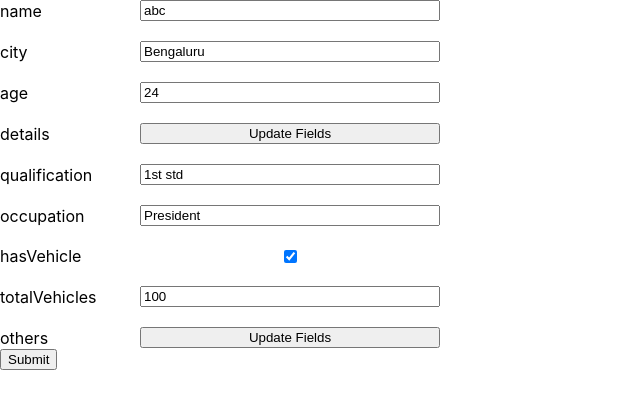
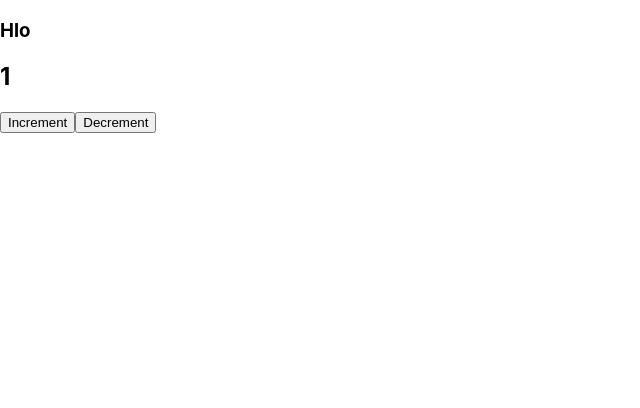
Before and after one commit to Yashwanth-G22/yaml-converter-tool, a React (Create React App) app: page / in a window 1280 px wide. Shown: the top 408 px of the page, without its empty margins (0-640 px from the left). Built offline with nearby package versions, Linux system fonts and the light colour scheme.

Commit message:
chore: added redux basic pratice with it

```diff
--- a/package.json
+++ b/package.json
@@ -14,7 +14,11 @@
     "react": "^18.2.0",
     "react-dom": "^18.2.0",
     "react-hook-form": "^7.49.1",
+    "react-redux": "^9.1.0",
     "react-scripts": "5.0.1",
+    "redux": "4.1.1",
+    "redux-devtools-extension": "^2.13.9",
+    "redux-thunk": "^3.1.0",
     "styled-components": "^6.1.1",
     "typescript": "^4.9.5",
     "web-vitals": "^2.1.4"
--- a/src/App.tsx
+++ b/src/App.tsx
@@ -1,10 +1,20 @@
 import React from 'react';
 import { ConverterContainer } from './components';
+import { connect } from 'react-redux';
+import { IncAction, DecAction } from './store/actions';
 
-function App() {
+function App({ variable, IncAction, DecAction }: { variable: any, IncAction: any, DecAction: any }) {
   return (
-    <ConverterContainer />
+    <>
+      <h3>Hlo</h3>
+      <h2>{variable}</h2>
+      <button onClick={() => IncAction(10)}>Increment</button>
+      <button onClick={() => DecAction(7)}>Decrement</button>
+    </>
   );
 }
 
-export default App;
+const mapStateToProps = (state: { state: any }) => ({
+  variable: state
+})
+export default connect(mapStateToProps, { IncAction, DecAction })(App);
--- a/src/index.tsx
+++ b/src/index.tsx
@@ -3,13 +3,17 @@ import ReactDOM from 'react-dom/client';
 import './index.css';
 import App from './App';
 import reportWebVitals from './reportWebVitals';
+import { Provider } from 'react-redux';
+import store from './store/store';
 
 const root = ReactDOM.createRoot(
   document.getElementById('root') as HTMLElement
 );
 root.render(
   <React.StrictMode>
+    <Provider store={store}>
     <App />
+    </Provider>
   </React.StrictMode>
 );
 
--- /dev/null
+++ b/src/store/actions.js
@@ -0,0 +1,12 @@
+export const IncAction = (value) => async dispatch => {
+    dispatch({
+        type: "Increment",
+        payload: value
+    })
+}
+export const DecAction = (value) => async dispatch => {
+    dispatch({
+        type: "Decrement",
+        payload: value
+    })
+}
--- /dev/null
+++ b/src/store/reducer.js
@@ -0,0 +1,13 @@
+const count = 1;
+
+export default function reducer(state =count, action) {
+    const {type, payload} = action;
+    switch(type){
+        case "Increment":
+            return state + payload;
+        case "Decrement":
+            return state - payload;
+        default:
+            return state;
+    }
+}
--- /dev/null
+++ b/src/store/store.js
@@ -0,0 +1,12 @@
+import { applyMiddleware, createStore } from "redux";
+import { composeWithDevTools } from "redux-devtools-extension";
+import { thunk } from "redux-thunk";
+import reducer from "./reducer";
+
+const middleware = [thunk];
+const store = createStore(
+  reducer,
+  composeWithDevTools(applyMiddleware(...middleware))
+);
+
+export default store;
```
Also changed, not shown: 1 other file (tests, documents, lock files or other folders).
